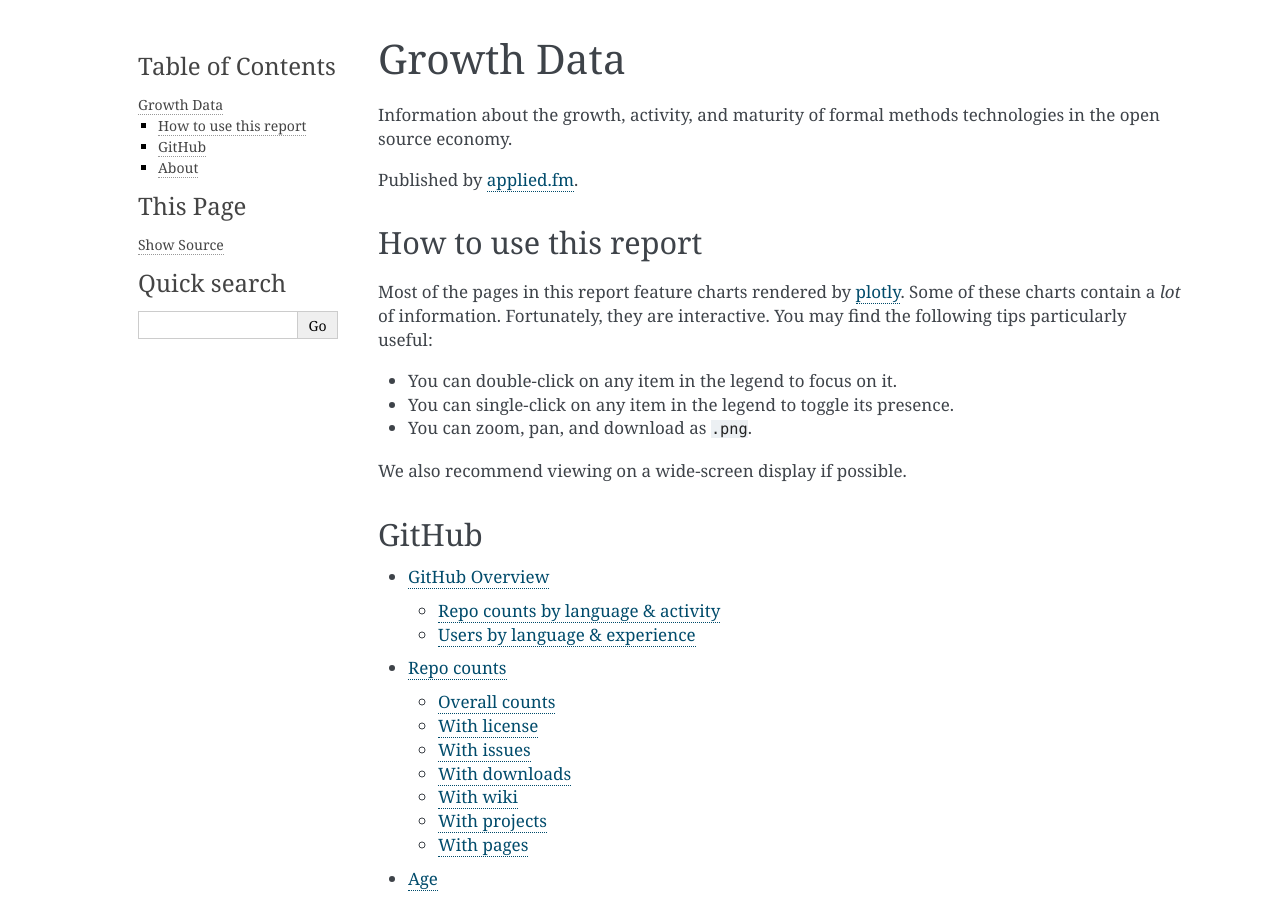
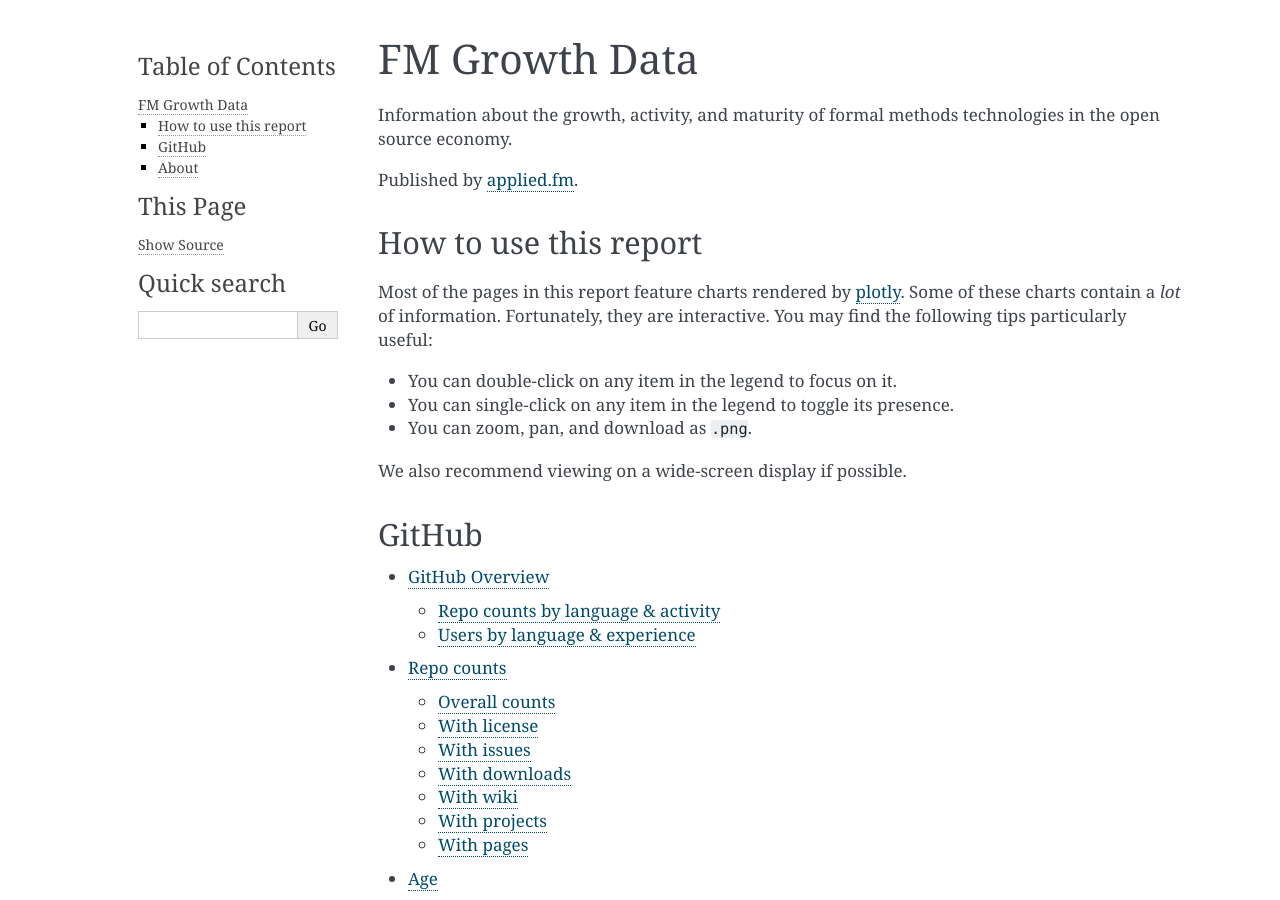
Before and after one commit to appliedfm/growth-data, a Sphinx documentation site: the page built from docs/source/index.rst, in a window 1280 px wide and 900 px high. Built offline with Sphinx 7.4.7, drawn with Linux system fonts in a browser that asks for light colours.

Commit message:
Adjusted title

```diff
--- a/docs/source/conf.py
+++ b/docs/source/conf.py
@@ -6,7 +6,7 @@
 
 # -- Project information -----------------------------------------------------
 
-project = 'Growth Data'
+project = 'FM Growth'
 copyright = '2021, applied.fm'
 author = 'applied.fm'
 html_favicon = 'favicon.ico'
--- a/docs/source/index.rst
+++ b/docs/source/index.rst
@@ -1,5 +1,5 @@
-Growth Data
-===========
+FM Growth Data
+==============
 
 Information about the growth, activity, and maturity of formal methods technologies in the open source economy.
 
```
